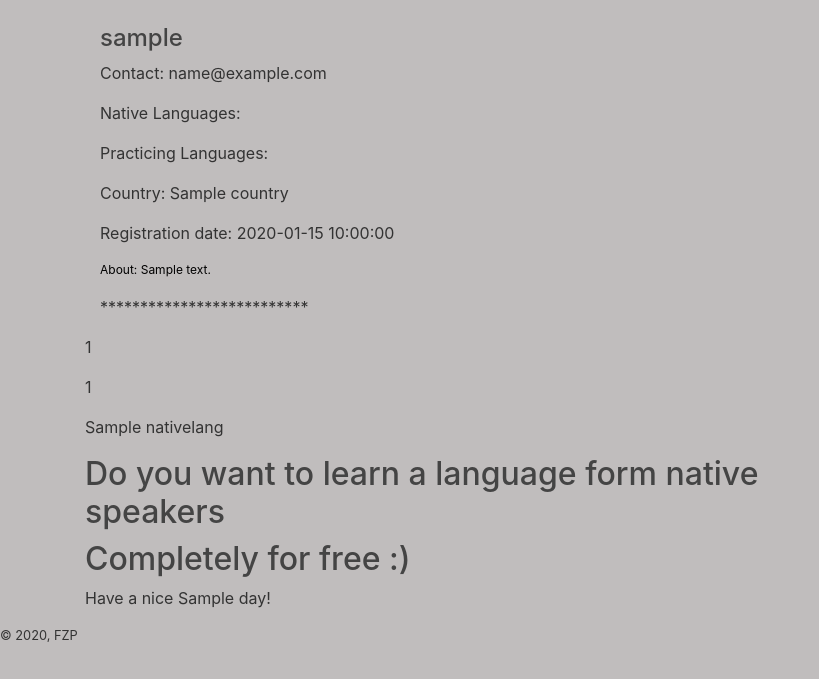
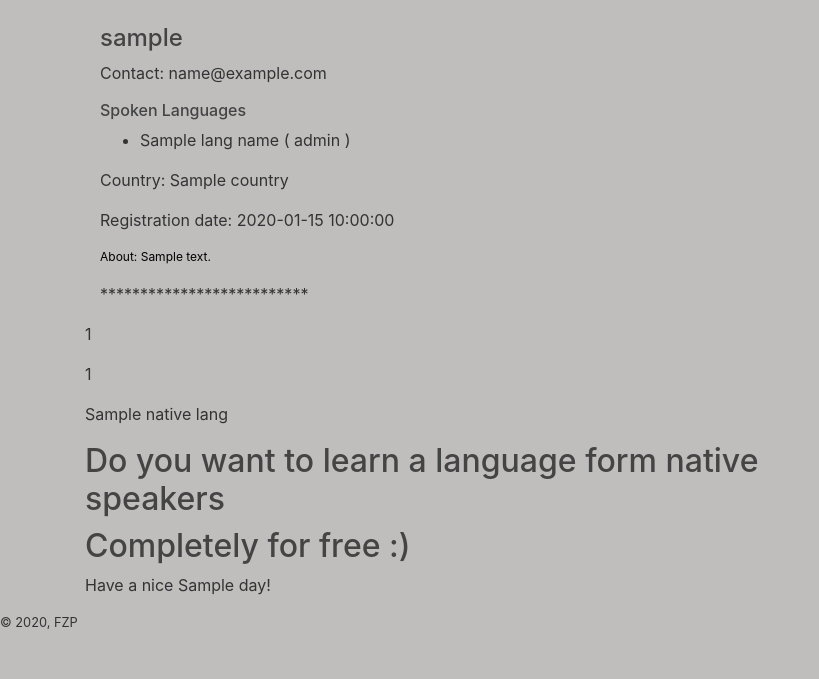
Before and after one commit to fzehraa/db, a Flask app: template templates/home_page.html in a window 1280 px wide. Shown: the part 56-735 px from the top of the page, without its empty margins (0-819 px from the left). Run offline with Flask 2, Linux system fonts and the light colour scheme; the template is opened without the code that fills it: most values are stand-ins (such as "Sample title", 1, 10 or a date in 2020).

Commit message:
user data is shown in website

```diff
--- a/templates/home_page.html
+++ b/templates/home_page.html
@@ -2,27 +2,42 @@
 {% block title %}Home{% endblock %}
 
 {% block content %} <!-- layouttaki container i override ediyor-->
-{% for k in kullanici %}
+{% for kullanici in kullanici %}
 <title>"Learn Language"</title>
 <section class="hero">
     <div class="hero-body">
       <div class="container has-text-centered">
-        <h4 class="title">{{ k['user_name'] }}</h4>
-        <p>Contact: {{ k['mail'] }}</p>
-        <p>Native Languages: </p>
-        {% for n in native_lang %}
-          {% if k['user_id'] == n['user_id'] and n['label'] == speaking %}
-            {% for lang in lang_in_lists %}
-              <ul>
-                <li>{{lang_in_lists['list_id']}}</li>
-              </ul>
-            {% endfor %}
+        <h4 class="title">{{ kullanici['user_name'] }}</h4>
+        <p>Contact: {{ kullanici['mail'] }}</p>
+        {% for native in lists %}
+          {% if kullanici['user_id'] == native['user_id'] %}
+            {% if native['label'] == 0 %}
+              <h6>Practicing Languages</h6>
+            {% else %}
+              <h6>Spoken Languages</h6>
+            {% endif %}
+
+
+                  {% for lang_in_lists in lang_in_lists%}
+                  {% if lang_in_lists['list_id'] == native['list_id'] %}
+
+                    {% for  lang_name in lang_names%}
+                    {% if lang_name['language_id'] ==  lang_in_lists['language_id']%}
+                      <ul>
+                        <li>{{lang_name['name']}} ( {{ lang_in_lists['level'] }} ) </li>
+                      </ul>
+                    {% endif %}
+                    {% endfor %}
+
+                  {% endif %}
+                  {% endfor %}
+
           {% endif %}
         {%endfor%}
-        <p>Practicing Languages: </p>
-        <p>Country: {{ k['country'] }}</p>
-        <p>Registration date: {{ k['create_date'] }}</p>
-        <p style="color:rgb(0, 0, 0);font-size:12px;">About: {{ k['description'] }}</p>
+
+        <p>Country: {{ kullanici['country'] }}</p>
+        <p>Registration date: {{ kullanici['create_date'] }}</p>
+        <p style="color:rgb(0, 0, 0);font-size:12px;">About: {{ kullanici['description'] }}</p>
         <p> </p>
         <p>**************************</p>
         <p> </p>
@@ -32,7 +47,7 @@
   </section>
 {% endfor %}
 
-{% for n in nativelang %}
+{% for n in native_lang %}
   <p>{{n['list_id']}}</p>
   <p>{{n['user_id']}}</p>
   <p>{{n['label']}}</p>
```
Also changed, not shown: views.py (+7 -3 lines).
